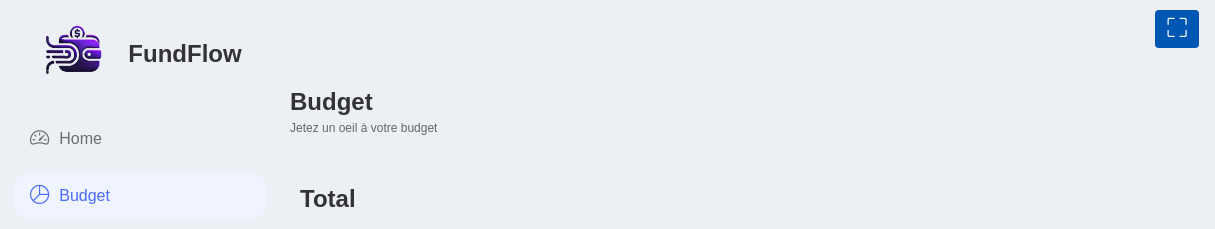
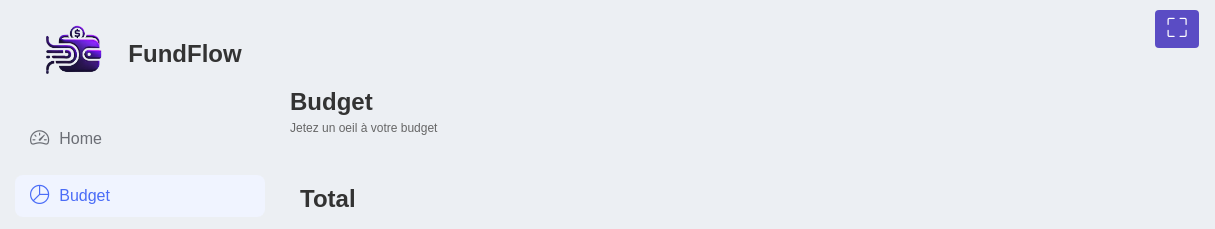
Before and after one commit to amirAgeatJ/challengeSem2, a website with bundled scripts: page template-frontend-ts-tailwind/public/budget.html in a window 1280 px wide. In both pictures the pointer is over the button 1177 px from the left and 29 px from the top of the page. Shown: the top 229 px of the page, 0-1215 px from the left. Built offline with nearby package versions, Linux system fonts and the light colour scheme.

Commit message:
hover color update

```diff
--- a/template-frontend-ts-tailwind/public/style/budget.css
+++ b/template-frontend-ts-tailwind/public/style/budget.css
@@ -77,7 +77,7 @@ body {
 }
 
 .fullscreen-btn:hover {
-  background-color: #0056b3;
+  background-color: #5a4cc4;
 }
 
 .fullscreen-btn i {
--- a/template-frontend-ts-tailwind/public/style/report.css
+++ b/template-frontend-ts-tailwind/public/style/report.css
@@ -44,7 +44,7 @@ body {
   margin-right: 20px;
 }
 .fullscreen-btn:hover {
-  background-color: #218838;
+  background-color: #5a4cc4;
 }
 
 .fullscreen-btn i {
```
